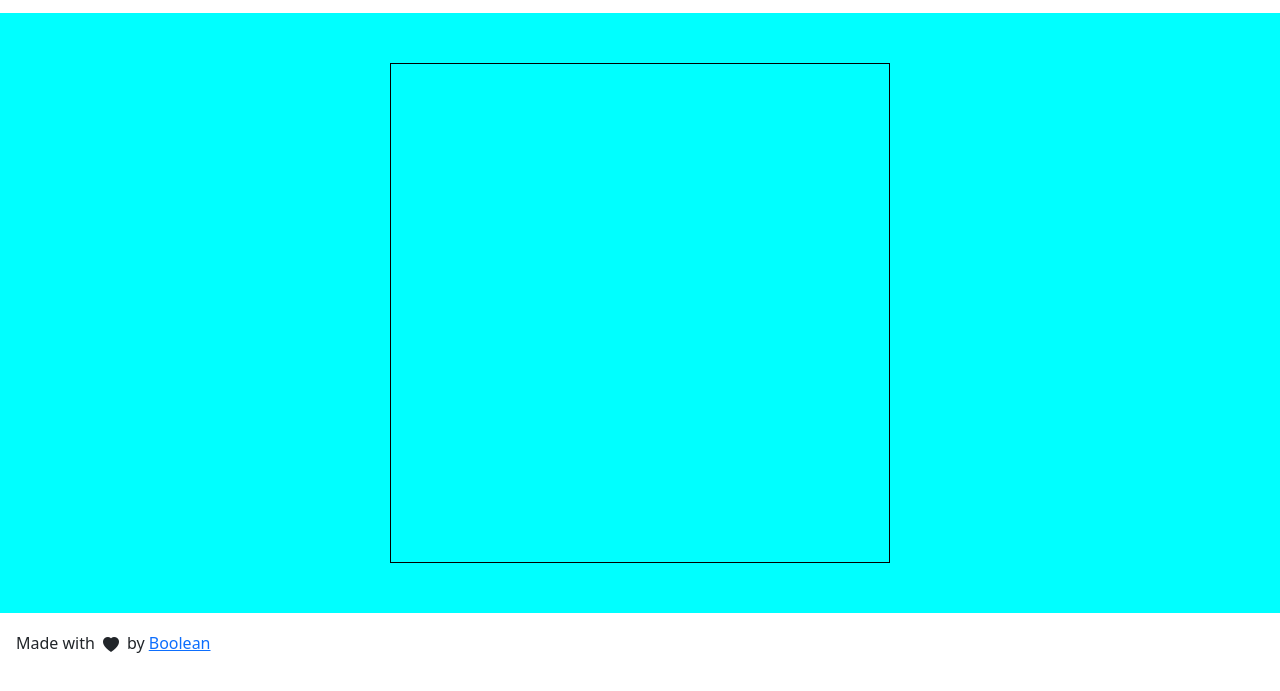
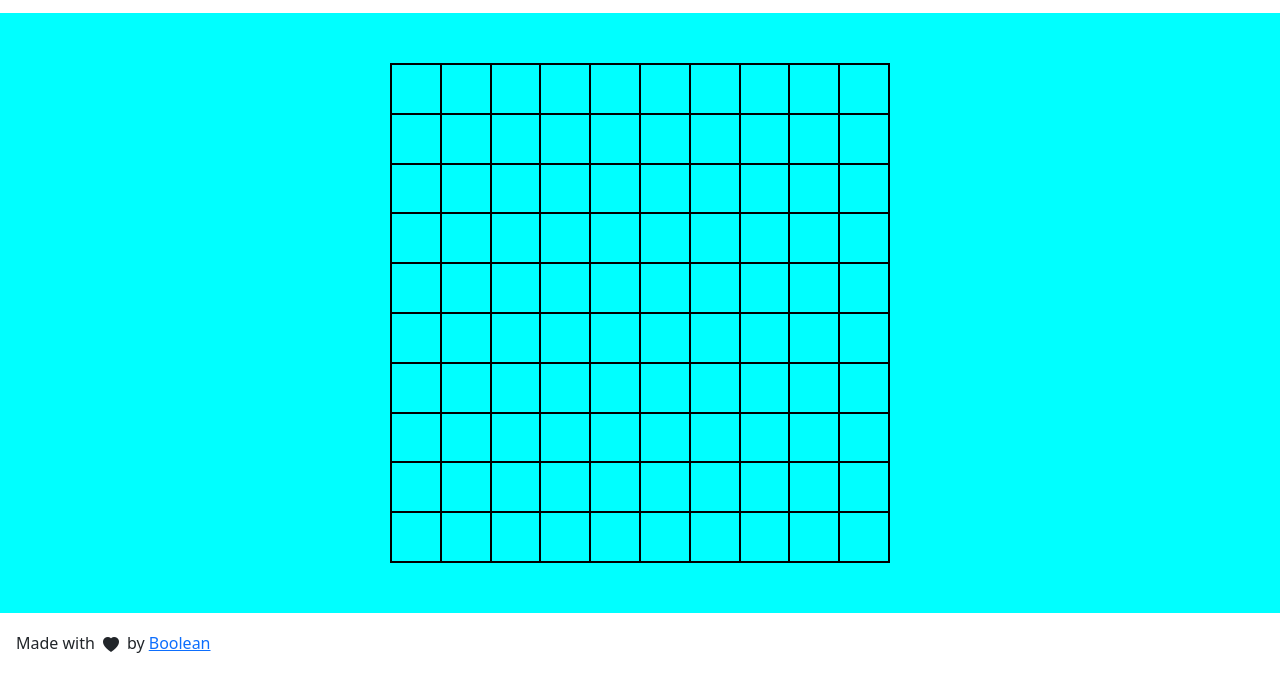
Before and after one commit to Antonio-Italiano/js-campominato-grid, a plain HTML site: page index.html in a window 1280 px wide. Shown: the part 79-770 px from the top of the page. Drawn offline with nearby package versions, Linux system fonts and the light colour scheme.

Commit message:
Add function createCell

```diff
--- a/css/style.css
+++ b/css/style.css
@@ -10,8 +10,8 @@ main {
 }
 
 #grid .col{
-    height: calc(100% / 8);
-    min-width: calc(100% / 8);
+    height: calc(100% / 10);
+    min-width: calc(100% / 10);
     border: 1px solid black;
 }
 
--- a/js/script.js
+++ b/js/script.js
@@ -4,7 +4,34 @@ caselle per ognuna delle 10 righe. Quando l'utente clicca su ogni cella,
 la cella cliccata si colora di azzurro ed emetto un messaggio in console
 con il numero della cella cliccata.*/
 
+/-------------------- FUNZIONI ------------------/
+// FUNZIONE PER CREARE LA CELLA
+const createCell = () => {
+    // Creo la cella
+    const cell = document.createElement('div');
+    cell.classList.add('col');
+    return cell;
+}
+
 /-------------------- OPERAZIONI PRELIMINARI ------------/
+
 // PRENDO ELEMENTI DOM
 const grid = document.getElementById('grid');
 console.log(grid)
+
+// IMPOSTAZIONI GRIGLIA
+const rows = 10;
+const cels = 10;
+const totalCels = rows * cels;
+
+
+/-------------------- OPERAZIONI PRELIMINARI ------------/
+
+// STAMPO LE CELLE IN PAG
+for(let i = 1; i < totalCels + 1; i++) {
+    // Creo la cella invocando la funzione createCell
+    const cell = createCell();
+    // Aggiungo cell come figlio di grid
+    grid.appendChild(cell);
+
+}
```
